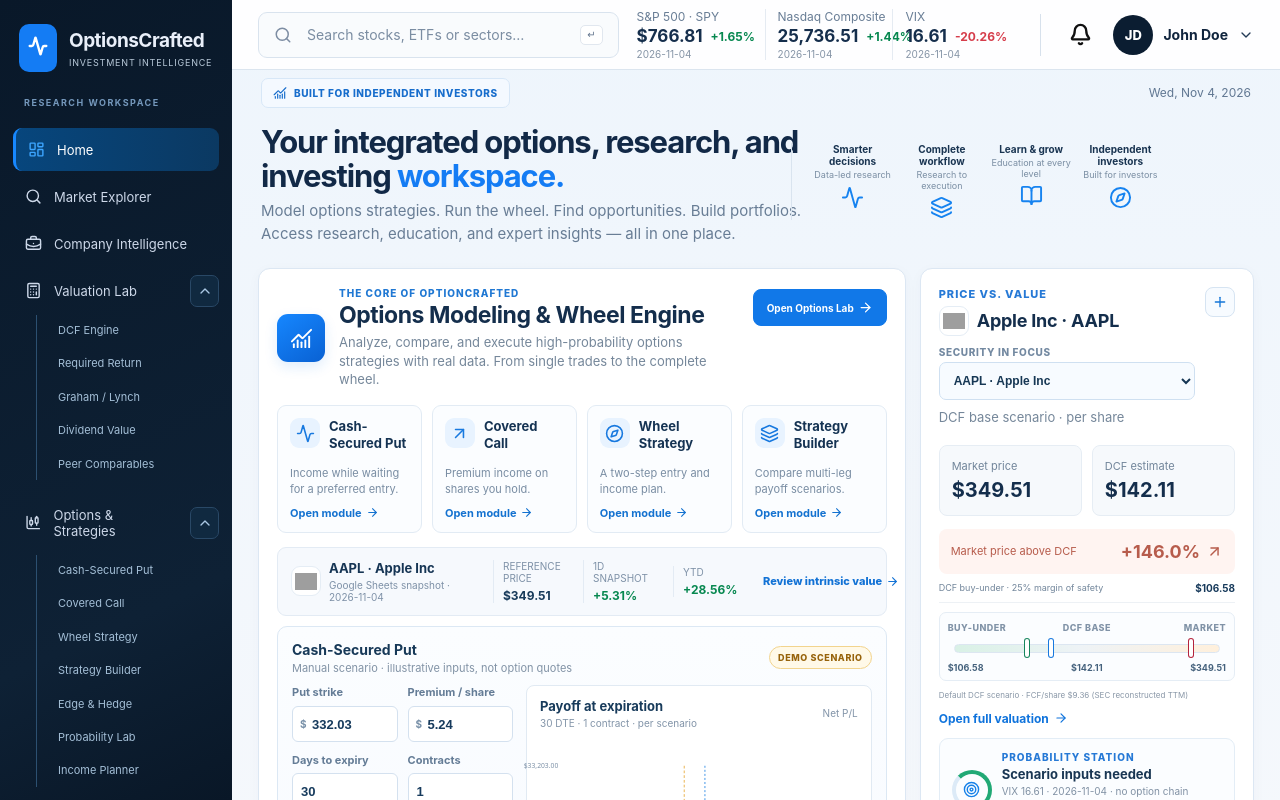
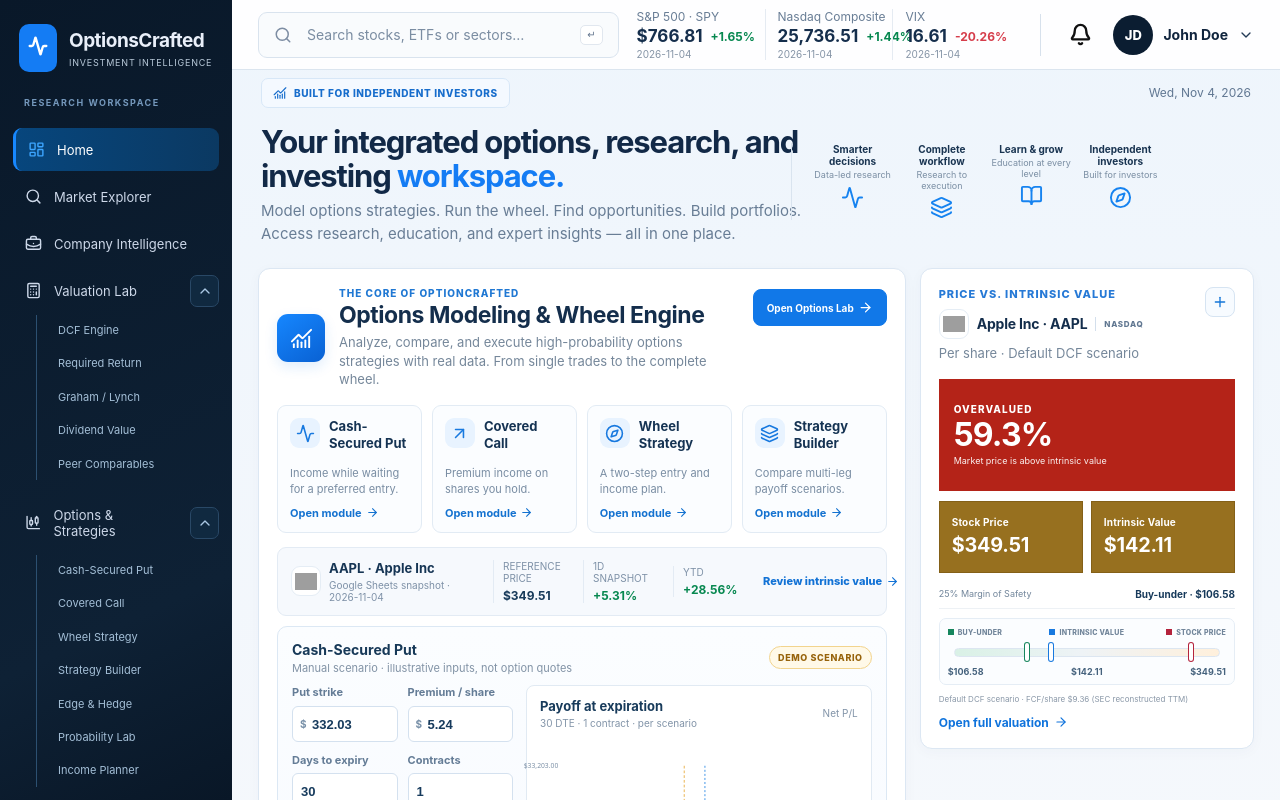
Before and after one commit to piergiorgiorocchini-maker/optioncrafted-tools-demo, a React (Vite) app in the folder platform-app/: page / in a window 1280 px wide. Shown: the top 800 px of the page. Built offline with nearby package versions, Linux system fonts and the light colour scheme; grey boxes are pictures that could not be loaded.

Commit message:
Show clear intrinsic value signal on Home

```diff
--- a/platform-app/src/components/HomeDashboard.tsx
+++ b/platform-app/src/components/HomeDashboard.tsx
@@ -1,6 +1,6 @@
 import {useEffect,useMemo,useState} from "react";
 import {NavLink} from "react-router-dom";
-import {Activity,ArrowDownRight,ArrowRight,ArrowUpRight,BookOpen,BriefcaseBusiness,ChartNoAxesCombined,Compass,Layers3,Mail,Newspaper,Plus,Search,Shield,Target,Trash2,Wallet,GraduationCap} from "lucide-react";
+import {Activity,ArrowRight,ArrowUpRight,BookOpen,BriefcaseBusiness,ChartNoAxesCombined,Compass,Layers3,Mail,Newspaper,Plus,Search,Shield,Target,Trash2,Wallet,GraduationCap} from "lucide-react";
 import snapshot from "../data/assetsSnapshot.json";
 import type {RealAsset} from "./RealResearch";
 import type {ValuationBridge} from "./ValuationWorkspace";
@@ -50,6 +50,7 @@ export function HomeDashboard({ticker,asset,name,valuation,onSelect}:{ticker:str
  const [demoWatchlist,setDemoWatchlist]=useState(false);
  const [demoPortfolio,setDemoPortfolio]=useState(false);
  const [notice,setNotice]=useState("");
+ const [listingMarkets,setListingMarkets]=useState<Record<string,"NASDAQ"|"NYSE">>({});
  const [selectedModelId,setSelectedModelId]=useState("core");
  const [putStrike,setPutStrike]=useState<number>((asset?.price??100)*0.95);
  const [putPremium,setPutPremium]=useState<number>((asset?.price??100)*0.015);
@@ -83,7 +84,15 @@ export function HomeDashboard({ticker,asset,name,valuation,onSelect}:{ticker:str
  const intrinsic=valuation?.fairValue??defaultDcf?.value??null;
  const buyUnder=valuation?.buyUnder??(intrinsic===null?null:intrinsic*(1-modelDefaults.mos/100));
  const marketPrice=asset?.price??null;
- const gap=intrinsic!==null&&intrinsic>0&&marketPrice!==null&&marketPrice>0?marketPrice/intrinsic-1:null;
+ const gap=intrinsic!==null&&Number.isFinite(intrinsic)&&intrinsic>0&&marketPrice!==null&&Number.isFinite(marketPrice)&&marketPrice>0?intrinsic/marketPrice-1:null;
+ const comparisonPercent=gap===null?null:Math.abs(gap*100);
+ const roundedComparisonPercent=comparisonPercent===null?null:Number(comparisonPercent.toFixed(1));
+ const valuationState=gap===null?"unavailable":roundedComparisonPercent===0?"fair-value":gap>0?"undervalued":"overvalued";
+ const valuationLabel=valuationState==="overvalued"?"OVERVALUED":valuationState==="undervalued"?"UNDERVALUED":valuationState==="fair-value"?"AT INTRINSIC VALUE":"VALUATION UNAVAILABLE";
+ const valuationDetail=valuationState==="overvalued"?"Market price is above intrinsic value":valuationState==="undervalued"?"Market price is below intrinsic value":valuationState==="fair-value"?"Market price is at intrinsic value":"Required price or valuation data is unavailable";
+ const marginOfSafety=intrinsic!==null&&intrinsic>0&&buyUnder!==null?Math.round(Math.max(0,Math.min(100,(1-buyUnder/intrinsic)*100))*10)/10:modelDefaults.mos;
+ const listingMarket=listingMarkets[ticker]??null;
+ const resolveListingMarket=(market:"NASDAQ"|"NYSE")=>setListingMarkets(current=>current[ticker]===market?current:{...current,[ticker]:market});
  const valueScaleMax=Math.max(marketPrice??0,intrinsic??0,buyUnder??0)*1.12||1;
  const valuePosition=(value:number|null)=>value===null?0:Math.min(100,Math.max(0,value/valueScaleMax*100));
  const valuationBasis=valuation?.source??(defaultDcf?"Default DCF scenario":"Data required");
@@ -162,14 +171,31 @@ export function HomeDashboard({ticker,asset,name,valuation,onSelect}:{ticker:str
     </div>
    </article>
    <article className="home-card home-valuation-card">
-    <header className="home-card-heading"><div><span className="home-eyebrow">PRICE VS. VALUE</span><h3 className="home-security-heading"><SecurityLogo ticker={ticker}/>{name} · {ticker}</h3><label className="home-focus-picker"><span>SECURITY IN FOCUS</span><select aria-label="Select security in focus" value={ticker} onChange={event=>onSelect(event.target.value)}>{[...new Set([ticker,...watchlist])].map(symbol=><option key={symbol} value={symbol}>{symbol} · {indexRecord(symbol)?.name??symbol}</option>)}</select></label><p>DCF base scenario · per share</p></div><button type="button" className="home-add-watch" onClick={addToWatchlist} aria-label={"Add "+ticker+" to watchlist"}><Plus size={16}/></button></header>
-    <div className="home-value-pair"><div><span>Market price</span><strong>{getMoney(marketPrice,asset?.currency)}</strong></div><div><span>DCF estimate</span><strong>{getMoney(intrinsic,asset?.currency)}</strong></div></div>
-    <div className={"home-upside "+(gap===null?"":gap>=0?"negative":"positive")}><span>{gap===null?"Valuation comparison unavailable":gap>=0?"Market price above DCF":"Market price below DCF"}</span><strong>{gap===null?"N/D":(gap>=0?"+":"")+(gap*100).toFixed(1)+"%"}</strong>{gap===null?null:gap>=0?<ArrowUpRight size={17}/>:<ArrowDownRight size={17}/>}</div>
-    <div className="home-buy-under"><span>DCF buy-under · {modelDefaults.mos}% margin of safety</span><strong>{getMoney(buyUnder,asset?.currency)}</strong></div>
-    <div className="home-value-scale" role="img" aria-label={"Per-share comparison: buy-under "+getMoney(buyUnder,asset?.currency)+", DCF "+getMoney(intrinsic,asset?.currency)+", market "+getMoney(marketPrice,asset?.currency)}><div className="home-value-scale-labels"><span>BUY-UNDER</span><span>DCF BASE</span><span>MARKET</span></div><div className="home-value-track"><i className="buy-marker" style={{left:valuePosition(buyUnder)+"%"}}/><i className="dcf-marker" style={{left:valuePosition(intrinsic)+"%"}}/><i className="market-marker" style={{left:valuePosition(marketPrice)+"%"}}/></div><div className="home-value-scale-values"><span>{getMoney(buyUnder,asset?.currency)}</span><span>{getMoney(intrinsic,asset?.currency)}</span><span>{getMoney(marketPrice,asset?.currency)}</span></div></div>
+    <header className="home-card-heading home-valuation-heading">
+     <div className="home-valuation-title">
+      <span className="home-eyebrow">PRICE VS. INTRINSIC VALUE</span>
+      <h3 className="home-security-heading"><SecurityLogo ticker={ticker} onMarketResolved={resolveListingMarket}/><span className="home-security-title-copy"><span>{name} · {ticker}</span><small className="home-market-badge">{listingMarket??(asset?.currency==="USD"?"U.S. MARKET":"MARKET N/D")}</small></span></h3>
+      <p>Per share · {valuationBasis}</p>
+     </div>
+     <button type="button" className="home-add-watch" onClick={addToWatchlist} aria-label={"Add "+ticker+" to watchlist"}><Plus size={16}/></button>
+    </header>
+    <div className={"home-valuation-verdict is-"+valuationState} aria-live="polite">
+     <span className="home-valuation-verdict-label">{valuationLabel}</span>
+     <strong>{comparisonPercent===null?"N/D":comparisonPercent.toFixed(1)+"%"}</strong>
+     <small>{valuationDetail}</small>
+    </div>
+    <div className="home-value-pair home-intrinsic-value-pair">
+     <div><span>Stock Price</span><strong>{getMoney(marketPrice,asset?.currency)}</strong></div>
+     <div><span>Intrinsic Value</span><strong>{getMoney(intrinsic,asset?.currency)}</strong></div>
+    </div>
+    <div className="home-buy-under"><span>{marginOfSafety}% Margin of Safety</span><strong>Buy-under · {getMoney(buyUnder,asset?.currency)}</strong></div>
+    <div className="home-value-scale" role="img" aria-label={"Per-share comparison: buy-under "+getMoney(buyUnder,asset?.currency)+", intrinsic value "+getMoney(intrinsic,asset?.currency)+", stock price "+getMoney(marketPrice,asset?.currency)}>
+     <div className="home-value-scale-legend"><span><i className="buy-key"/>BUY-UNDER</span><span><i className="intrinsic-key"/>INTRINSIC VALUE</span><span><i className="price-key"/>STOCK PRICE</span></div>
+     <div className="home-value-track">{buyUnder===null?null:<i className="buy-marker" style={{left:valuePosition(buyUnder)+"%"}}/>}{intrinsic===null?null:<i className="dcf-marker" style={{left:valuePosition(intrinsic)+"%"}}/>}{marketPrice===null?null:<i className="market-marker" style={{left:valuePosition(marketPrice)+"%"}}/>}</div>
+     <div className="home-value-scale-values"><span>{getMoney(buyUnder,asset?.currency)}</span><span>{getMoney(intrinsic,asset?.currency)}</span><span>{getMoney(marketPrice,asset?.currency)}</span></div>
+    </div>
     <small className="home-valuation-note">{valuationBasis} · FCF/share {getMoney(fcf.perShare,asset?.currency)} ({fcf.basis})</small>
     <NavLink className="home-card-link" to="/valuation/dcf">Open full valuation <ArrowRight size={14}/></NavLink>
-    <div className="home-probability-teaser"><span className="home-probability-ring"><Target size={22}/></span><div><span className="home-eyebrow">PROBABILITY STATION</span><strong>Scenario inputs needed</strong><small>VIX {vix&&vix.price!==null?numberFormat.format(vix.price):"N/D"} · {vix?.priceDate??"date N/D"} · no option chain loaded</small><NavLink to="/options/probability">Open Probability Station <ArrowRight size={13}/></NavLink></div></div>
    </article>
   </section>
   <section className="home-ecosystem-grid" aria-label="Explore the OptionsCrafted workspace">
```
